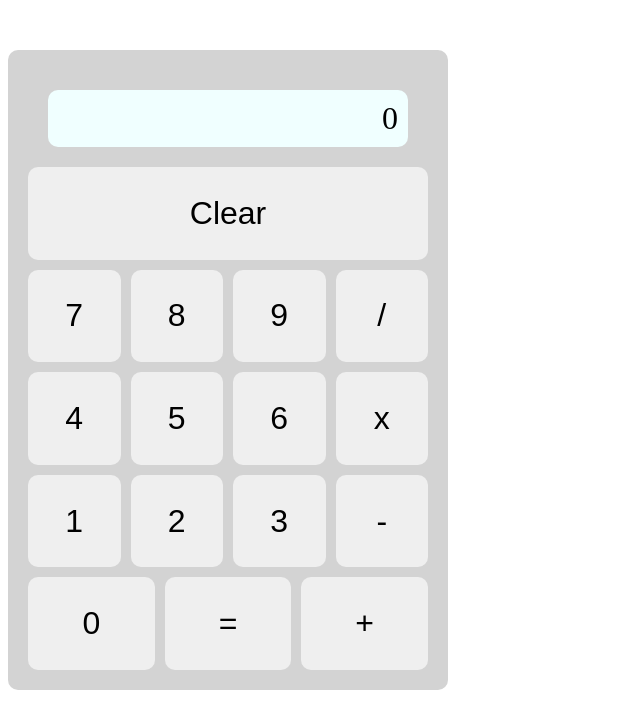
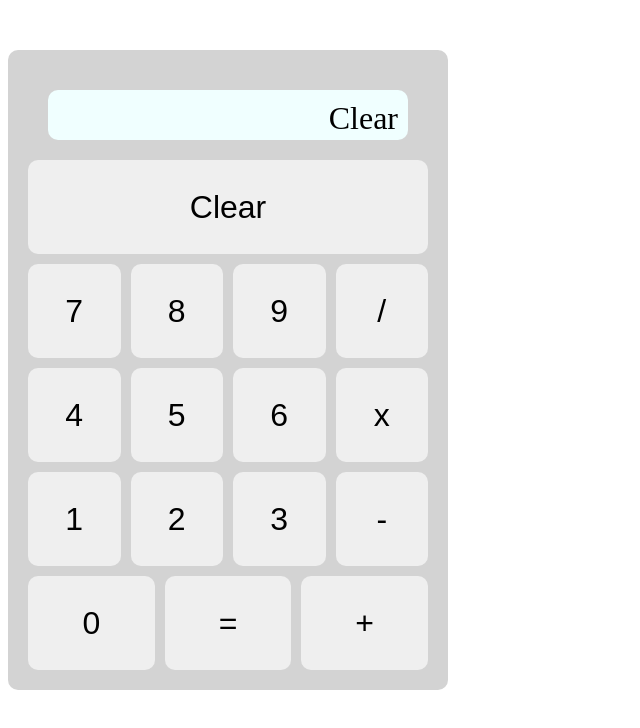
Before and after one commit to alxbaker/calculator, a plain HTML site: page index.html in a window 1280 px wide. Both pictures are taken after a click on the button "Clear". Shown: the whole page, without its empty margins (0-640 px from the left). Drawn offline with Linux system fonts and the light colour scheme.

Commit message:
Set screen size and add event listens to buttons

```diff
--- a/index.html
+++ b/index.html
@@ -4,14 +4,14 @@
     <meta charset="UTF-8">
     <meta http-equiv="X-UA-Compatible" content="IE=edge">
     <meta name="viewport" content="width=device-width, initial-scale=1.0">
-    <script src="scripts.js"></script>
+    <script src="scripts.js" defer></script>
     <link rel="stylesheet" href="styles.css">
     <title>Document</title>
 </head>
 <body>
     <div class="calculator">
         <div class="screen">
-            <div>0</div>
+            <div id="display"></div>
         </div>
         <div class="btn-grid">
             <div class="btn-row">
--- a/scripts.js
+++ b/scripts.js
@@ -0,0 +1,9 @@
+const display = document.querySelector('#display');
+const allBtns = document.querySelectorAll("button");
+
+allBtns.forEach((button) => {
+    const keyContent = button.textContent;
+    button.addEventListener('click', () => {
+        display.textContent += keyContent;
+    });
+});
--- a/styles.css
+++ b/styles.css
@@ -18,9 +18,11 @@
     border-radius: 10px;
     padding: 10px;
     margin: 20px;
+    max-height: 30px;
     text-align: right;
     font-size: xx-large;
     background-color: azure;
+    flex: 1;
 }
 
 .btn-grid {
```
